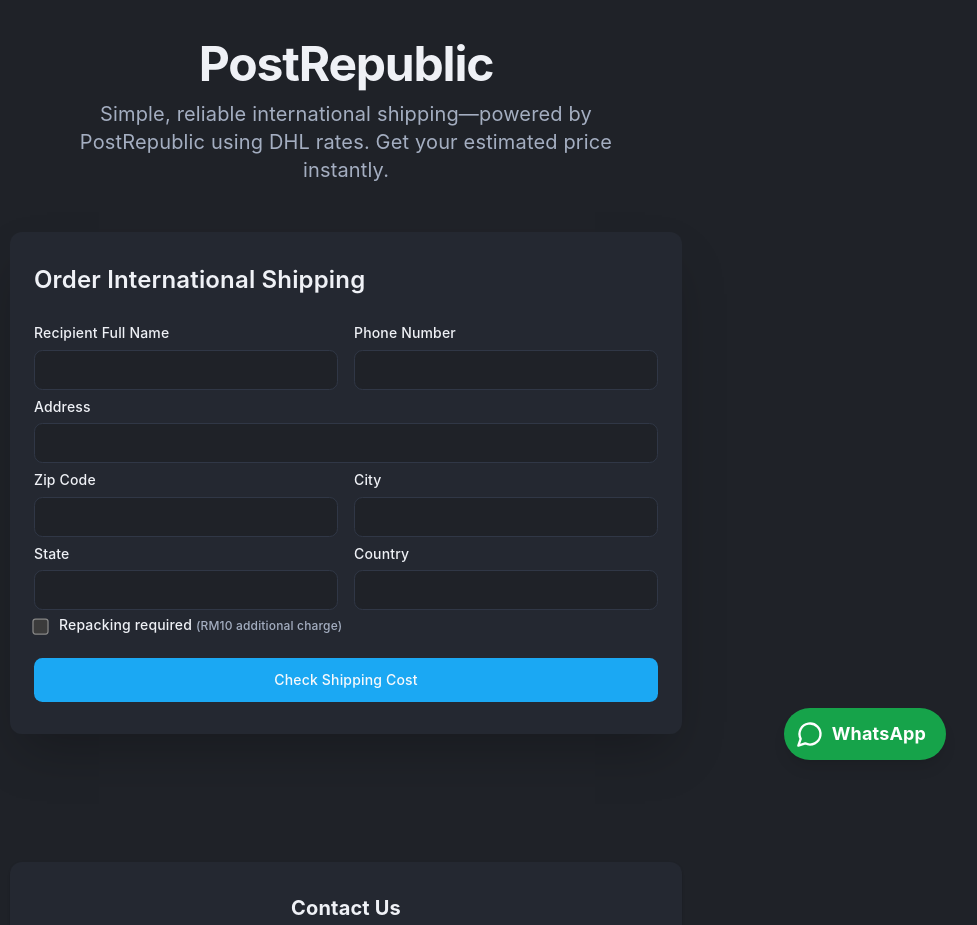
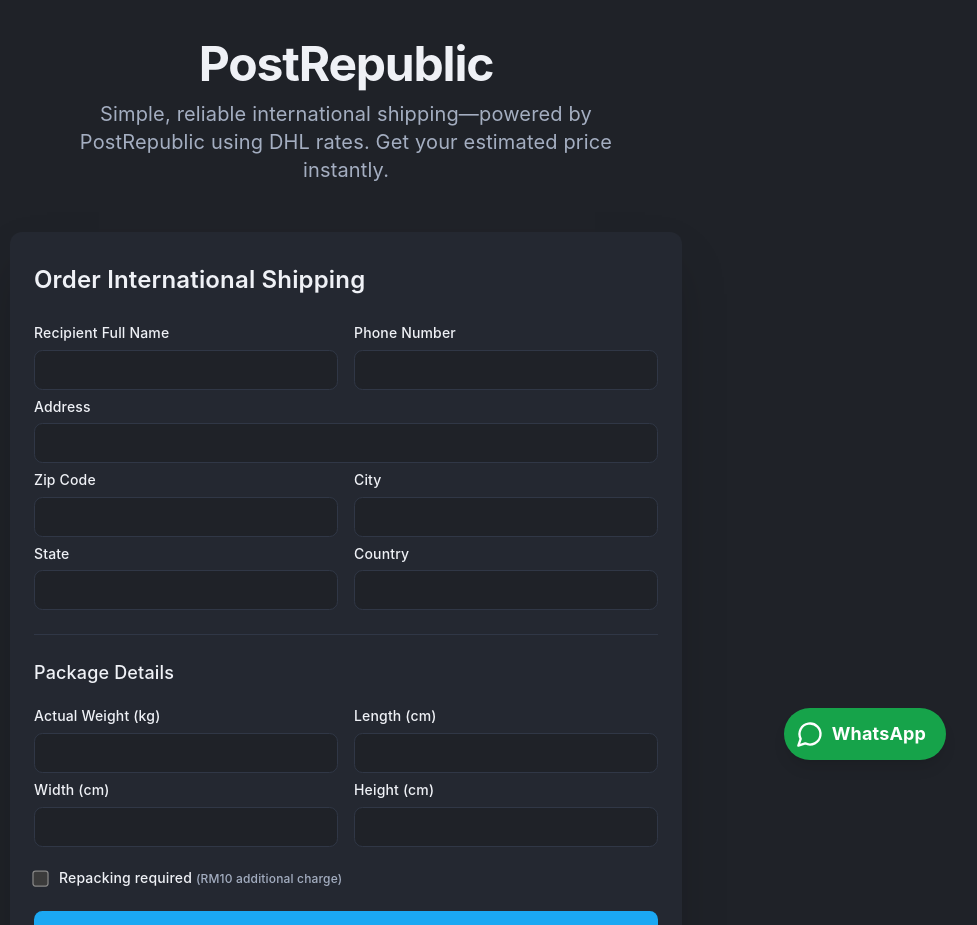
Before and after one commit to Khairy89/post-republic-apps, a React (Vite) app: page / in a window 1280 px wide. Shown: the top 925 px of the page, without its empty margins (294-1271 px from the left). Built offline with nearby package versions, Linux system fonts and the light colour scheme.

Commit message:
Add volumetric weight calculation
Implement volumetric weight calculation in the shipping cost estimation. If volumetric weight is greater than actual weight, use volumetric weight for calculation, and vice versa.

```diff
--- a/src/components/PriceBreakdown.tsx
+++ b/src/components/PriceBreakdown.tsx
@@ -8,6 +8,9 @@ type Price = {
   handling: number;
   repacking: number;
   total: number;
+  chargeableWeight: number;
+  actualWeight: number;
+  volumetricWeight: number;
 };
 
 const asRM = (n: number) => "RM" + n.toFixed(2);
@@ -15,6 +18,26 @@ const asRM = (n: number) => "RM" + n.toFixed(2);
 const PriceBreakdown: React.FC<{ price: Price }> = ({ price }) => (
   <div className="bg-muted/50 rounded-lg p-4 mt-6 shadow-inner border border-border animate-in fade-in text-left">
     <div className="font-medium text-lg mb-3">Estimated Price Breakdown</div>
+
+    {/* Weight Details */}
+    <div className="mb-4 p-3 bg-background/50 rounded border">
+      <div className="text-sm font-medium mb-2">Weight Calculation</div>
+      <div className="text-xs space-y-1">
+        <div className="flex justify-between">
+          <span>Actual Weight:</span>
+          <span>{price.actualWeight.toFixed(2)} kg</span>
+        </div>
+        <div className="flex justify-between">
+          <span>Volumetric Weight:</span>
+          <span>{price.volumetricWeight.toFixed(2)} kg</span>
+        </div>
+        <div className="flex justify-between font-medium text-primary">
+          <span>Chargeable Weight:</span>
+          <span>{price.chargeableWeight.toFixed(2)} kg</span>
+        </div>
+      </div>
+    </div>
+
     <dl className="space-y-2">
       <div className="flex justify-between"><dt>Base DHL rate</dt><dd>{asRM(price.base)}</dd></div>
       <div className="flex justify-between"><dt>Fuel surcharge</dt><dd>{asRM(price.fuelSurcharge)}</dd></div>
@@ -27,6 +50,7 @@ const PriceBreakdown: React.FC<{ price: Price }> = ({ price }) => (
       </div>
     </dl>
     <div className="text-xs text-muted-foreground mt-3">* Prices are estimates. Actual invoice may vary by DHL surcharges and currency.</div>
+    <div className="text-xs text-muted-foreground">* Volumetric weight calculated using L×W×H÷5000</div>
   </div>
 );
 
--- a/src/components/ShippingOrderForm.tsx
+++ b/src/components/ShippingOrderForm.tsx
@@ -1,3 +1,4 @@
+
 import React, { useState } from "react";
 import { Input } from "@/components/ui/input";
 import { Label } from "@/components/ui/label";
@@ -13,10 +14,15 @@ type FormState = {
   country: string;
   phone: string;
   repacking: boolean;
+  weight: number;
+  length: number;
+  width: number;
+  height: number;
 };
 
 const HANDLING_FEE = 20;   // RM
 const REPACKING_FEE = 10;  // RM
+const VOLUMETRIC_DIVISOR = 5000; // Standard DHL volumetric divisor (cm³/kg)
 
 const initialForm: FormState = {
   recipientName: "",
@@ -27,6 +33,10 @@ const initialForm: FormState = {
   country: "",
   phone: "",
   repacking: false,
+  weight: 0,
+  length: 0,
+  width: 0,
+  height: 0,
 };
 
 const ShippingOrderForm: React.FC = () => {
@@ -34,9 +44,16 @@ const ShippingOrderForm: React.FC = () => {
   const [showBreakdown, setShowBreakdown] = useState(false);
   const [confirmed, setConfirmed] = useState(false);
 
+  // Calculate volumetric weight and determine chargeable weight
+  const getChargeableWeight = () => {
+    const volumetricWeight = (form.length * form.width * form.height) / VOLUMETRIC_DIVISOR;
+    return Math.max(form.weight, volumetricWeight);
+  };
+
   // Mock pricing logic: RM100 base, plus fees
   const getEstimatedPrice = () => {
-    let base = 100; // TODO: Real DHL rate integration
+    const chargeableWeight = getChargeableWeight();
+    let base = Math.max(100, chargeableWeight * 15); // Base rate increases with weight
     let fuelSurcharge = 0.12 * base; // Example 12%
     let emergencySurcharge = 8; // Could be dynamic
     let total = base + fuelSurcharge + emergencySurcharge + HANDLING_FEE;
@@ -48,6 +65,9 @@ const ShippingOrderForm: React.FC = () => {
       handling: HANDLING_FEE,
       repacking: form.repacking ? REPACKING_FEE : 0,
       total,
+      chargeableWeight,
+      actualWeight: form.weight,
+      volumetricWeight: (form.length * form.width * form.height) / VOLUMETRIC_DIVISOR,
     };
   };
 
@@ -58,7 +78,7 @@ const ShippingOrderForm: React.FC = () => {
     const { name, value, type, checked } = target;
     setForm((f) => ({
       ...f,
-      [name]: type === "checkbox" ? checked : value,
+      [name]: type === "checkbox" ? checked : type === "number" ? parseFloat(value) || 0 : value,
     }));
   };
 
@@ -119,7 +139,85 @@ const ShippingOrderForm: React.FC = () => {
           <Label htmlFor="country">Country</Label>
           <Input name="country" id="country" value={form.country} onChange={onInputChange} required className="mt-1" />
         </div>
-        <div className="col-span-2 flex items-center mt-1">
+      </div>
+
+      {/* Package Details Section */}
+      <div className="border-t pt-6">
+        <h3 className="text-lg font-medium mb-4">Package Details</h3>
+        <div className="grid md:grid-cols-2 gap-4 gap-y-1">
+          <div>
+            <Label htmlFor="weight">Actual Weight (kg)</Label>
+            <Input
+              name="weight"
+              id="weight"
+              type="number"
+              step="0.1"
+              min="0"
+              value={form.weight || ''}
+              onChange={onInputChange}
+              required
+              className="mt-1"
+            />
+          </div>
+          <div>
+            <Label htmlFor="length">Length (cm)</Label>
+            <Input
+              name="length"
+              id="length"
+              type="number"
+              step="0.1"
+              min="0"
+              value={form.length || ''}
+              onChange={onInputChange}
+              required
+              className="mt-1"
+            />
+          </div>
+          <div>
+            <Label htmlFor="width">Width (cm)</Label>
+            <Input
+              name="width"
+              id="width"
+              type="number"
+              step="0.1"
+              min="0"
+              value={form.width || ''}
+              onChange={onInputChange}
+              required
+              className="mt-1"
+            />
+          </div>
+          <div>
+            <Label htmlFor="height">Height (cm)</Label>
+            <Input
+              name="height"
+              id="height"
+              type="number"
+              step="0.1"
+              min="0"
+              value={form.height || ''}
+              onChange={onInputChange}
+              required
+              className="mt-1"
+            />
+          </div>
+        </div>
+
+        {/* Weight Calculation Display */}
+        {(form.weight > 0 || (form.length > 0 && form.width > 0 && form.height > 0)) && (
+          <div className="mt-4 p-3 bg-muted/30 rounded-lg text-sm">
+            <div className="grid grid-cols-2 gap-2">
+              <div>Actual Weight: <span className="font-medium">{form.weight} kg</span></div>
+              <div>Volumetric Weight: <span className="font-medium">{((form.length * form.width * form.height) / VOLUMETRIC_DIVISOR).toFixed(2)} kg</span></div>
+              <div className="col-span-2 font-medium text-primary">
+                Chargeable Weight: {getChargeableWeight().toFixed(2)} kg
+              </div>
+            </div>
+          </div>
+        )}
+      </div>
+
+      <div className="flex items-center mt-4">
         <input
           type="checkbox"
           id="repacking"
@@ -132,7 +230,7 @@ const ShippingOrderForm: React.FC = () => {
           Repacking required <span className="text-xs text-muted-foreground">(RM10 additional charge)</span>
         </Label>
       </div>
-      </div>
+
       {!showBreakdown && (
         <Button type="submit" size="lg" className="w-full mt-4">
           Check Shipping Cost
```
Lines whose indentation alone changed are shown as unchanged.
